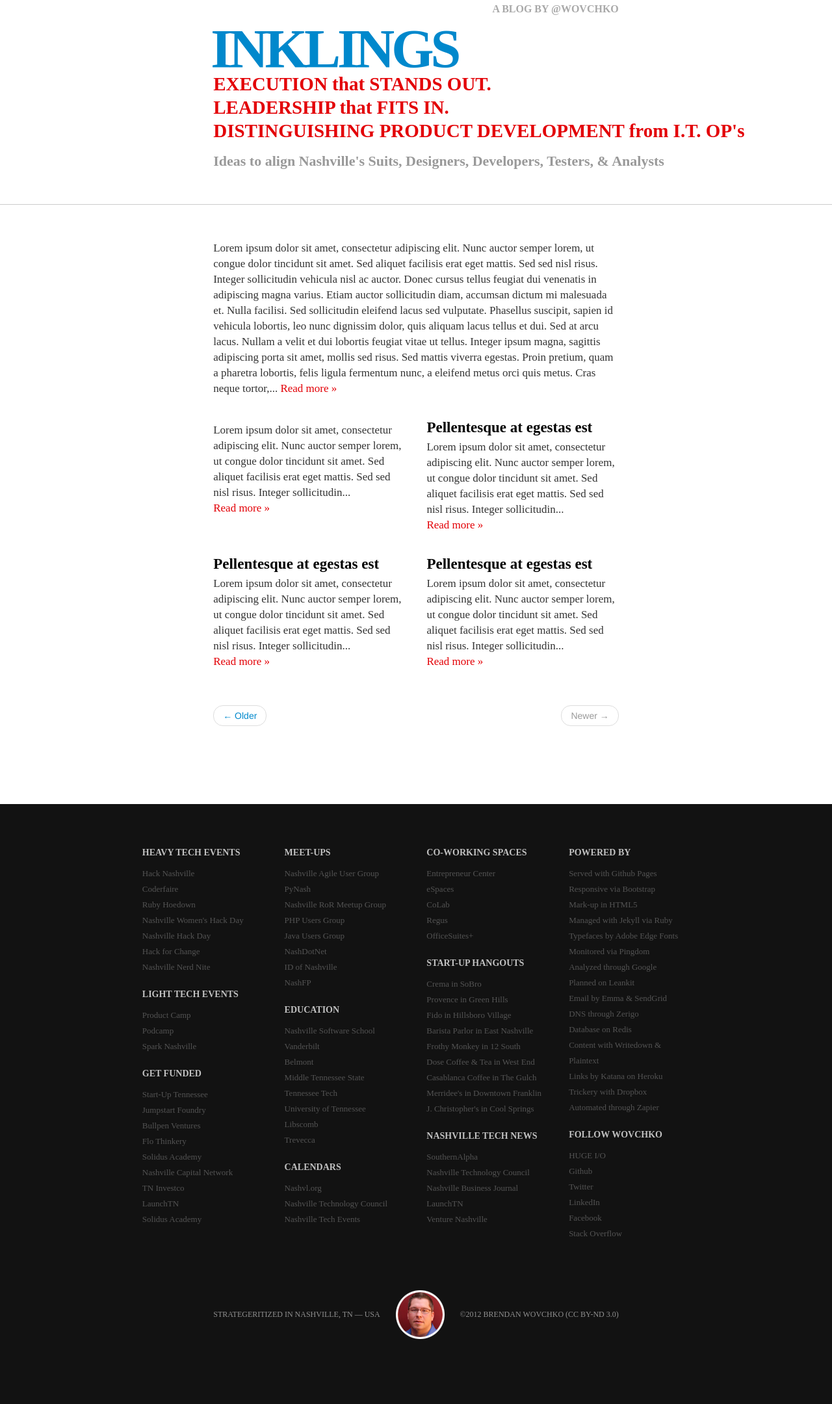
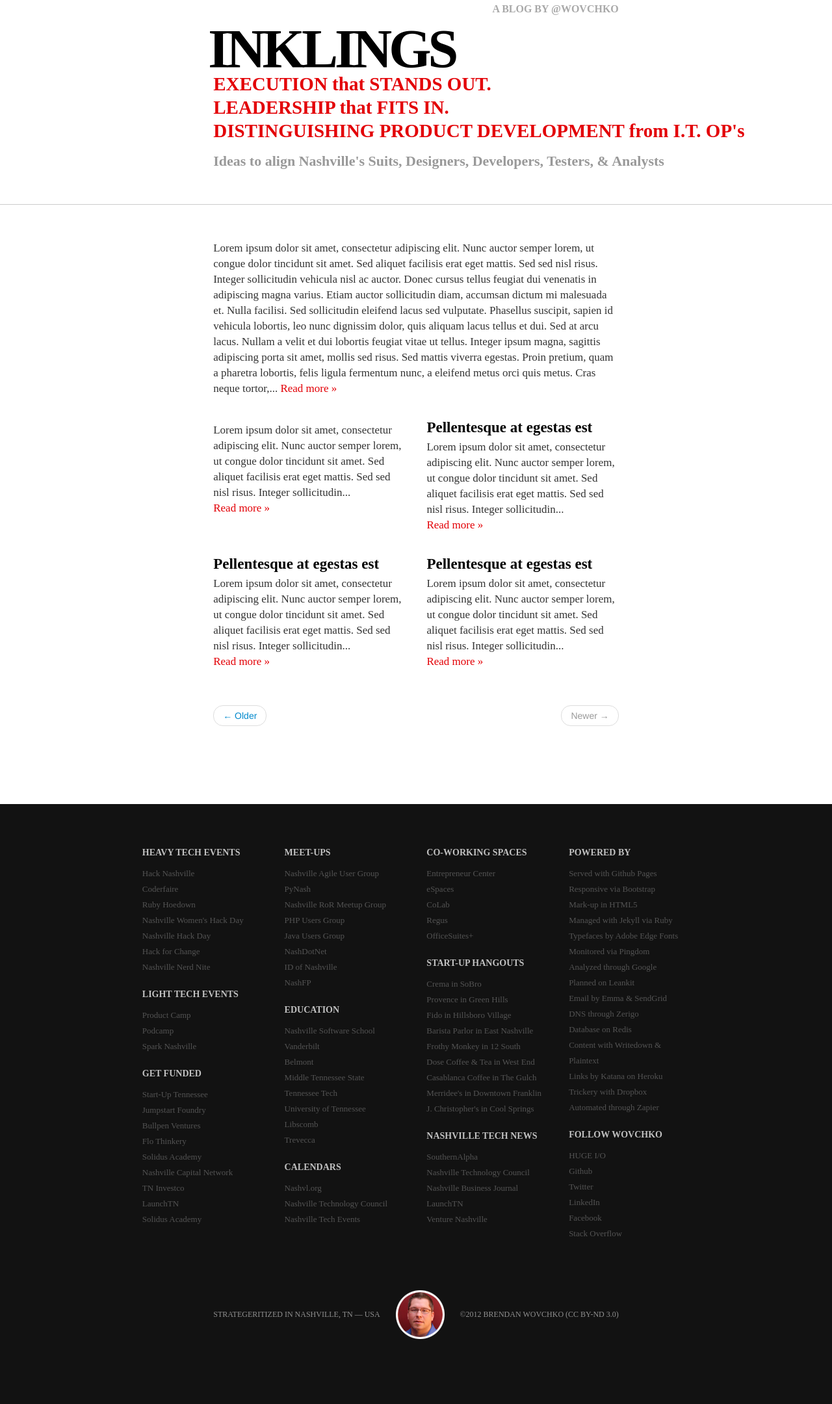
Before and after one commit to wovchko/inklings, a Jekyll site: the page built from index.html, in a window 1280 px wide. Shown: the whole page at 65% size. Built offline with Jekyll 4.4.1, drawn with Linux system fonts in a browser that asks for light colours; Markdown is read by kramdown in place of the engine named in the settings; the list of posts is cut into pages by our own code.

```diff
--- a/css/bootstrap_custom.css
+++ b/css/bootstrap_custom.css
@@ -734,7 +734,7 @@
   color: #e30006;
   text-decoration: none;
 }
-h2 {
+h2, h2 a:link, h2 a:visited, h2 a:active, h2 a:hover {
   color: #000000;
   font-family: istok-web, serif;
   font-weight: 700;
```
